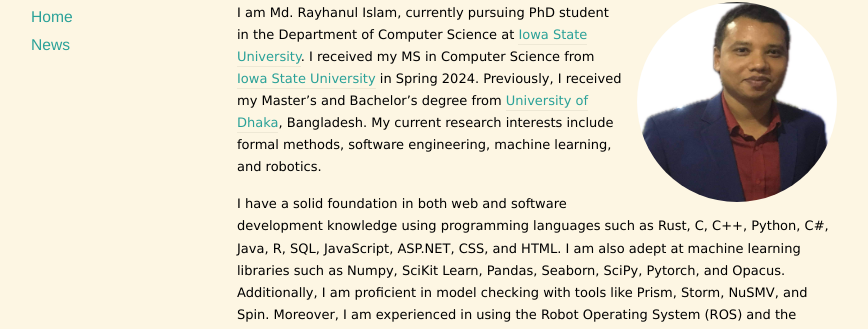
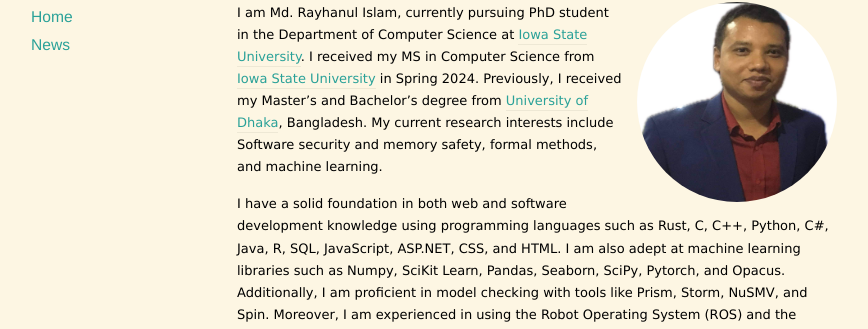
Before and after one commit to rayhanul/rayhanul.github.io, a Jekyll site: the page built from index.markdown, in a window 1280 px wide. Shown: the part 206-535 px from the top of the page, without its empty margins (103-971 px from the left). Built offline with Jekyll 4.4.1, drawn with Linux system fonts in a browser that asks for light colours; nearby versions of some CDN libraries; the list of posts is cut into pages by our own code.

Commit message:
Update index.markdown

```diff
--- a/index.markdown
+++ b/index.markdown
@@ -6,7 +6,7 @@
 
 <img src="/images/shakespeare.png" class="right"  width="200"
      height="200" />
-I am Md. Rayhanul Islam, currently pursuing PhD student in the Department of Computer Science at [Iowa State University](https://www.iastate.edu). I received my MS in Computer Science from [Iowa State University](https://www.cs.iastate.edu/) in Spring 2024. Previously, I received my Master's and Bachelor's degree from [University of Dhaka](http://www.du.ac.bd/), Bangladesh. My current research interests include formal methods, software engineering, machine learning, and robotics.
+I am Md. Rayhanul Islam, currently pursuing PhD student in the Department of Computer Science at [Iowa State University](https://www.iastate.edu). I received my MS in Computer Science from [Iowa State University](https://www.cs.iastate.edu/) in Spring 2024. Previously, I received my Master's and Bachelor's degree from [University of Dhaka](http://www.du.ac.bd/), Bangladesh. My current research interests include Software security and memory safety, formal methods, and machine learning.
 
 
 
```
